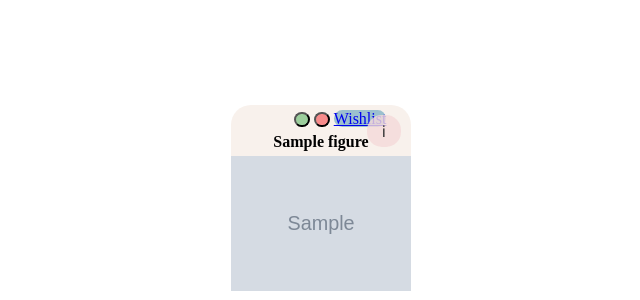
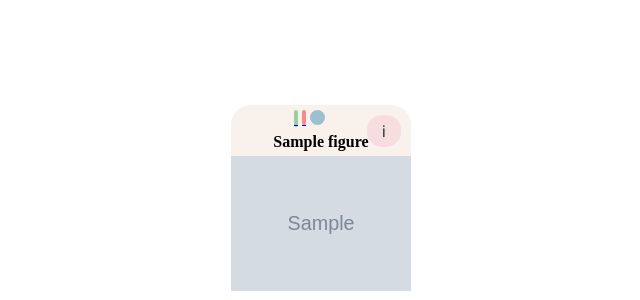
Before and after one commit to ibutanol/Fullstack-Project-Tonidex-v-0.1, a Flask app: page /tonies in a window 1280 px wide. Shown: the part 232-532 px from the top of the page, without its empty margins (319-959 px from the left). Run offline with Flask 3, Linux system fonts and the light colour scheme; grey boxes marked "Sample" are stand-in pictures; a database or web service that is not in the repository returns one stand-in record (values such as "Sample title"); data that the repository does not hold is empty.

Commit message:
cahnged button tag into a tag to direct the buttons to desired destination

```diff
--- a/static/style.css
+++ b/static/style.css
@@ -73,12 +73,16 @@ border-radius: 100px;
 height: 15px;
 }
 .wishlistbutton{
+  display: inline-block;
   background-color: rgb(156, 192, 206);
   border-radius: 100px;
   height: 15px;
+  width: 15px;
+  text-decoration: none;
 
 }
 .greybutton{
+  display: inline-block;
   background-color: rgb(247, 139, 139);
   border-radius: 100px;
   height: 15px;
--- a/templates/Tonies.html
+++ b/templates/Tonies.html
@@ -13,9 +13,9 @@
             <div class="karte">
                 <!--<div class="title"><h3>{{i["title"]}}</h3></div>-->
                 <div class="buttons">
-                    <button class="buybutton" role="button"></button>
-                    <button class="greybutton" role="button"></button>
-                    <a href="{{ url_for('get_tonie', tonie_id=i.tonie_id) }}" class="wishlistbutton" role="button">Wishlist</a>
+                    <a href="{{ url_for('get_tonie', tonie_id=i.tonie_id) }}" class="buybutton" role="button">&nbsp;</a>
+                    <a href="{{ url_for('get_tonie', tonie_id=i.tonie_id) }}" class="greybutton" role="button">&nbsp;</a>
+                    <a href="{{ url_for('get_tonie', tonie_id=i.tonie_id) }}" class="wishlistbutton" role="button">&nbsp;</a>
                     <a href="{{ url_for('get_tonie', tonie_id=i.tonie_id) }}" class="infobutton" title="Info">&#8505;</a>
                 </div>
                 <div class="figure"><h4>{{i["figure"]}}</h4></div>
```
